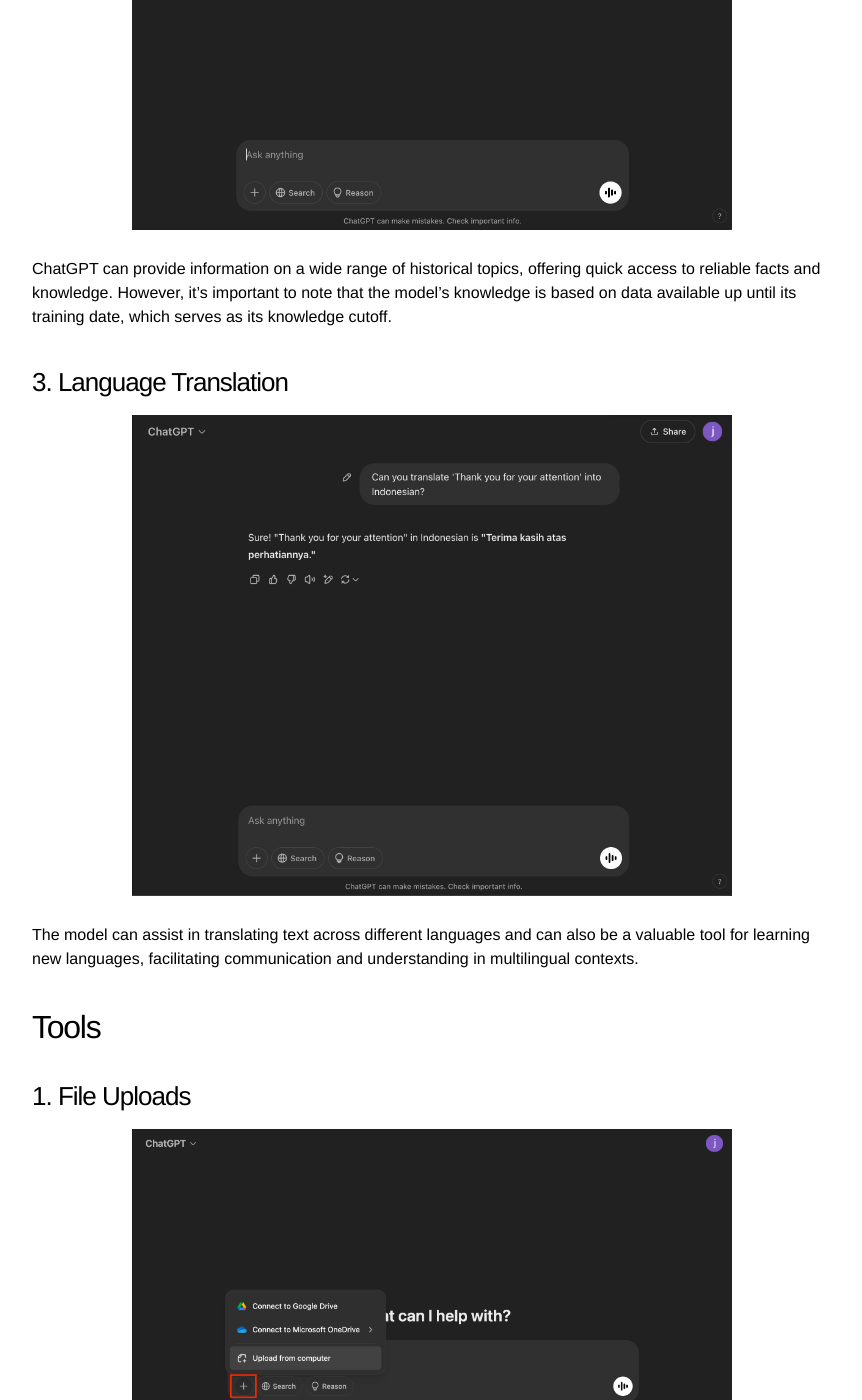
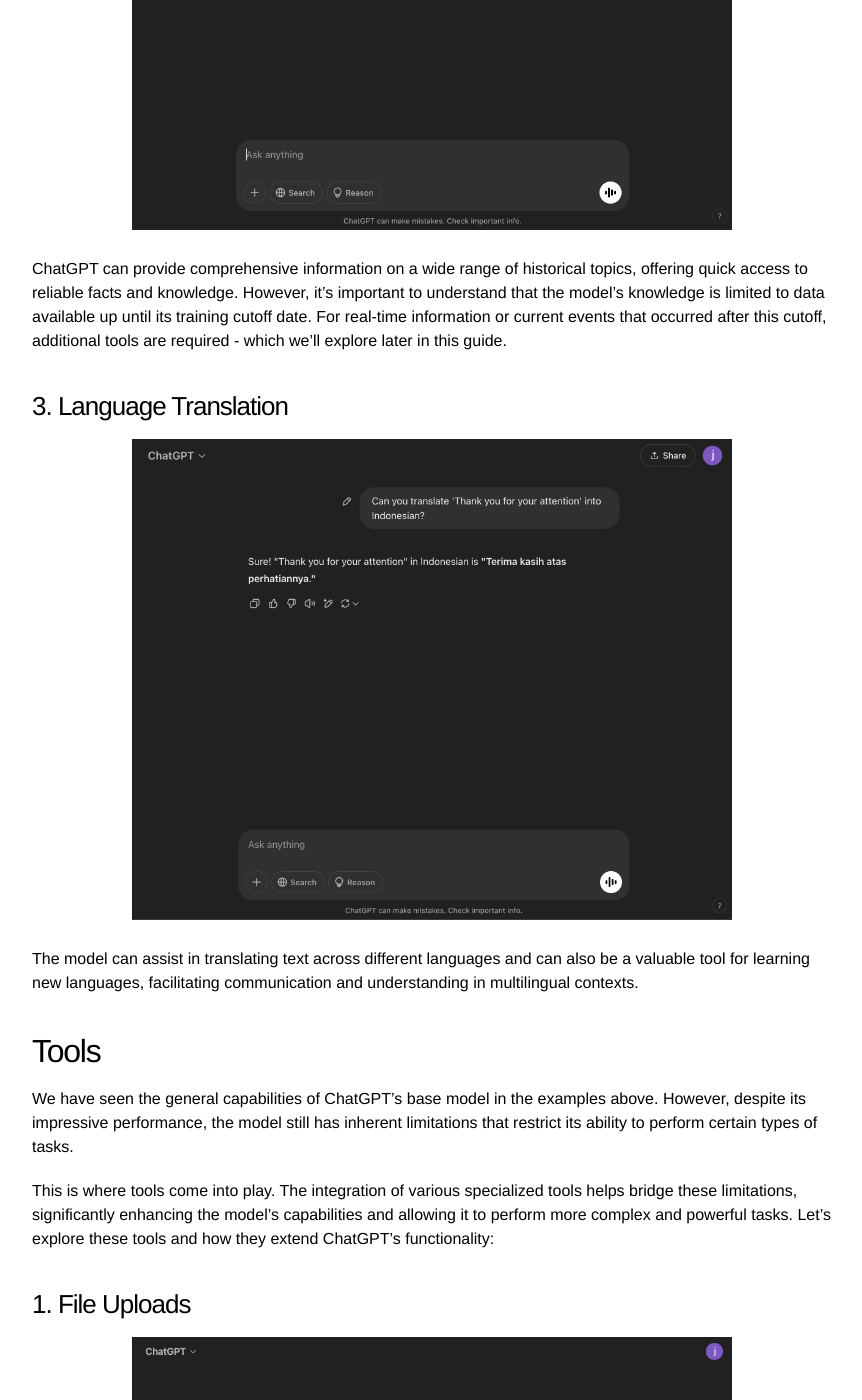
Before and after one commit to jasonmsetiadi/jasonmsetiadi.github.io, a Jekyll site: the page built from _posts/2025-03-08-chatgpt-intro.markdown, in a window 1280 px wide and 1400 px high, scrolled down 1725 px. Shown: the whole window, without its empty margins (208-1070 px from the left). Built offline with Jekyll 4.4.1, drawn with Linux system fonts in a browser that asks for light colours; comment, search, counter and statistics services are not loaded; some of the changed text lies outside the part shown.

Commit message:
add search tool explanation

```diff
--- a/_posts/2025-03-08-chatgpt-intro.markdown
+++ b/_posts/2025-03-08-chatgpt-intro.markdown
@@ -27,7 +27,9 @@
     <img src="/assets/chatgpt/example-2.png" width="75%"/>
 </div>
 
-ChatGPT can provide information on a wide range of historical topics, offering quick access to reliable facts and knowledge. However, it's important to note that the model's knowledge is based on data available up until its training date, which serves as its knowledge cutoff.
+ChatGPT can provide comprehensive information on a wide range of historical topics, offering quick access to reliable facts and knowledge.
+However, it's important to understand that the model's knowledge is limited to data available up until its training cutoff date.
+For real-time information or current events that occurred after this cutoff, additional tools are required - which we'll explore later in this guide.
 
 ### 3. Language Translation
 <div style="text-align: center;">
@@ -37,6 +39,10 @@
 The model can assist in translating text across different languages and can also be a valuable tool for learning new languages, facilitating communication and understanding in multilingual contexts.
 
 ## Tools
+
+We have seen the general capabilities of ChatGPT's base model in the examples above. However, despite its impressive performance, the model still has inherent limitations that restrict its ability to perform certain types of tasks.
+
+This is where tools come into play. The integration of various specialized tools helps bridge these limitations, significantly enhancing the model's capabilities and allowing it to perform more complex and powerful tasks. Let's explore these tools and how they extend ChatGPT's functionality:
 
 ### 1. File Uploads
 <div style="text-align: center;">
@@ -60,7 +66,16 @@
     <img src="/assets/chatgpt/search.png" width="75%"/>
 </div>
 
-(https://help.openai.com/en/collections/11125336-search)
+The search tool effectively bridges ChatGPT's knowledge limitations regarding current events and up-to-date information. By integrating internet search capabilities, ChatGPT can access real-time data to provide more accurate and timely responses to your questions.
+A key advantage of this feature is transparency - ChatGPT will provide links to the web sources it references, allowing you to verify information and explore topics further on your own. This makes the search tool particularly valuable for research, fact-checking, and staying informed about recent developments that occurred after the model's training cutoff date.
+For more detailed information about this feature, visit the [official ChatGPT Search documentation](https://help.openai.com/en/articles/9237897-chatgpt-search).
+
+Here is one straightforward example of using the search tool to browse for daily news.
+<div style="text-align: center;">
+    <img src="/assets/chatgpt/search.png" width="75%"/>
+</div>
+prompt : What are today's top news headlines about Indonesia? present your answer in brief bullet points
+
 
 ### 3. Reason
 
```
